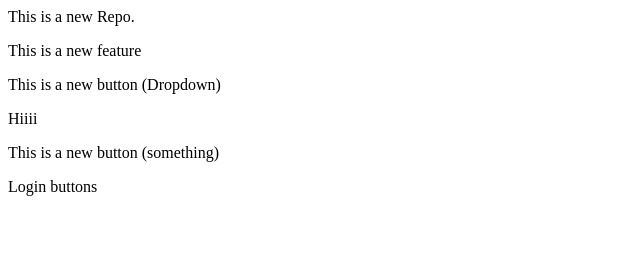
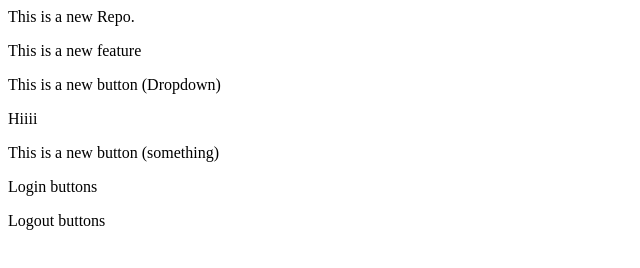
Before and after one commit to Sayaaliee/localrepo, a plain HTML site: page index.html in a window 1280 px wide. Shown: the whole page, without its empty margins (0-640 px from the left). Drawn offline with Linux system fonts and the light colour scheme.

Commit message:
logout button

```diff
--- a/index.html
+++ b/index.html
@@ -4,3 +4,4 @@
 <p>Hiiii</p>
 <p>This is a new button (something)</p>
 <p>Login buttons</p>
+<p>Logout buttons</p>
```
